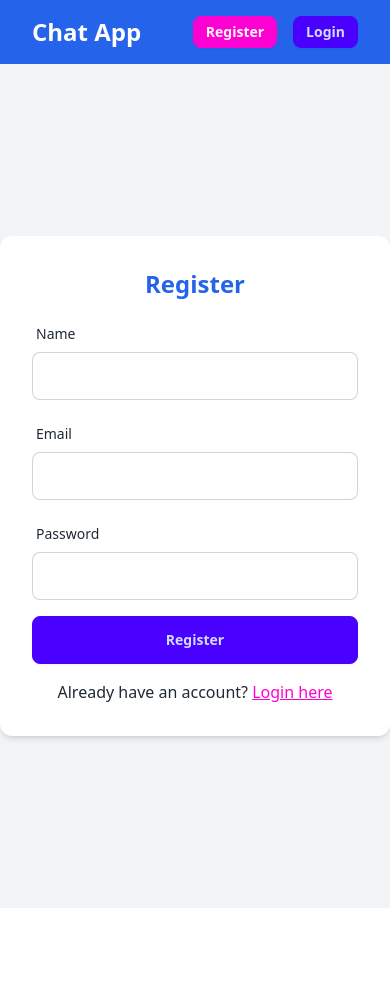
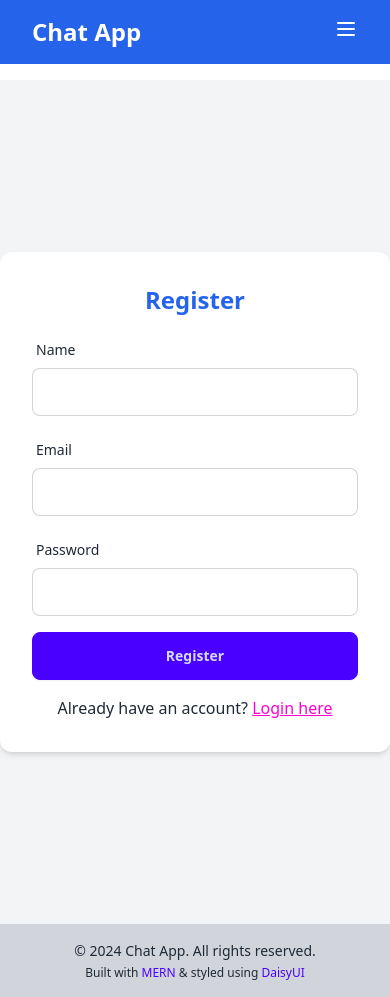
Before and after one commit to Aditya201514049/chat-app, a React (Vite) app in the folder frontend/: page / in a window 390 px wide. Before the commit the page ends 908 px from the top, so only its background shows below. Built offline with nearby package versions, Linux system fonts and the light colour scheme; no server answers.

Commit message:
feat: add Footer component and enhance Navbar for mobile responsiveness

```diff
--- a/frontend/src/App.jsx
+++ b/frontend/src/App.jsx
@@ -5,6 +5,7 @@ import { BrowserRouter as Router, Routes, Route, Navigate } from "react-router-d
 import RegisterForm from "./pages/RegisterForm";
 import LoginForm from "./pages/LoginForm";
 import Navbar from "./components/Navbar";
+import Footer from "./components/Footer";
 import FriendsPage from "./pages/FriendsPage";
 import HomePage2 from "./pages/HomePage2";
 
@@ -13,29 +14,27 @@ function App() {
 
   return (
     <Router>
-      {/* Fixed Navbar */}
+      {/* Use flex and min-h-screen on the outermost div */}
+      <div className="flex flex-col min-h-screen">
         <Navbar />
 
-      {/* Content Section with padding to avoid overlap */}
-      <div className="mt-[64px] relative min-h-screen overflow-hidden">
+        {/* Main content */}
+        <div className="flex-1 mt-20">
           <Routes>
-          {/* Define routes */}
             <Route path="/login" element={<LoginForm />} />
             <Route path="/register" element={<RegisterForm />} />
             <Route path="/friends" element={<FriendsPage />} />
             <Route path="/home" element={<HomePage2 />} />
-
-          {/* Dynamic route based on authentication */}
-          <Route
-            path="/"
-            element={isAuthenticated ? <HomePage2 /> : <RegisterForm />}
-          />
+            <Route path="/" element={isAuthenticated ? <HomePage2 /> : <RegisterForm />} />
           </Routes>
         </div>
 
-      {/* Optionally apply any overflow: hidden or fixed positioning for main chat section */}
+        {/* Footer stays at the bottom */}
+        <Footer />
+      </div>
     </Router>
   );
 }
 
+
 export default App;
--- /dev/null
+++ b/frontend/src/components/Footer.jsx
@@ -0,0 +1,14 @@
+const Footer = () => {
+    return (
+      <footer className="bg-gray-300 text-base-content p-4 text-center border-t border-gray-300">
+        <div className="container mx-auto">
+          <p className="text-sm">&copy; {new Date().getFullYear()} Chat App. All rights reserved.</p>
+          <p className="text-xs mt-1">
+            Built with <span className="text-primary">MERN</span> & styled using <span className="text-primary">DaisyUI</span>
+          </p>
+        </div>
+      </footer>
+    );
+  };
+
+  export default Footer;
--- a/frontend/src/components/Navbar.jsx
+++ b/frontend/src/components/Navbar.jsx
@@ -1,5 +1,5 @@
 
-import React, { useEffect, useState } from "react";
+import React, { useEffect, useState, useRef } from "react";
 import { Link, useNavigate } from "react-router-dom";
 
 // Store the API URL in a variable at the top
@@ -9,10 +9,14 @@ const Navbar = () => {
   const navigate = useNavigate();
   const [userName, setUserName] = useState(""); // State to store the user's name
   const [userEmail, setUserEmail] = useState(""); // State to store the user's email
-  const [loading, setLoading] = useState(true); // Loading state to handle the asynchronous user info fetching
-  const [isDropdownOpen, setIsDropdownOpen] = useState(false); // State to toggle dropdown
+  const [loading, setLoading] = useState(true); // Loading state for user info fetching
+  const [isDropdownOpen, setIsDropdownOpen] = useState(false); // Desktop user dropdown state
+  const [isMobileMenuOpen, setIsMobileMenuOpen] = useState(false); // Mobile hamburger menu state
   const [activeLink, setActiveLink] = useState(""); // State to track the active link
   const token = localStorage.getItem("token"); // Check if token exists
+
+  const mobileDropdownRef = useRef(null);
+  const desktopDropdownRef = useRef(null);
 
   // Fetch user info
   useEffect(() => {
@@ -47,22 +51,39 @@ const Navbar = () => {
     localStorage.removeItem("token"); // Remove token
     navigate("/login"); // Redirect to login page
     setActiveLink(""); // Reset active link on logout
+    setIsMobileMenuOpen(false);
   };
 
   // Set active link when clicked
   const handleLinkClick = (link) => {
     setActiveLink(link);
+    setIsMobileMenuOpen(false);
   };
 
-  // Toggle the dropdown
+  // Toggle the desktop dropdown
   const toggleDropdown = () => {
     setIsDropdownOpen(!isDropdownOpen);
   };
 
-  // Loading spinner or loading state
+  // Close dropdown if clicking outside (desktop)
+  useEffect(() => {
+    const handleClickOutside = (event) => {
+      if (
+        desktopDropdownRef.current &&
+        !desktopDropdownRef.current.contains(event.target)
+      ) {
+        setIsDropdownOpen(false);
+      }
+    };
+
+    document.addEventListener("mousedown", handleClickOutside);
+    return () => document.removeEventListener("mousedown", handleClickOutside);
+  }, []);
+
+  // Loading state
   if (loading) {
     return (
-      <nav className="fixed top-0 w-full bg-blue-600 text-white py-3 shadow-md z-50">
+      <nav className="fixed top-0 left-0 w-full bg-blue-600 text-white py-3 shadow-md z-50">
         <div className="container mx-auto flex justify-between items-center px-4">
           <h1 className="text-2xl font-bold">Loading...</h1>
         </div>
@@ -75,7 +96,8 @@ const Navbar = () => {
       <div className="container mx-auto flex justify-between items-center px-4">
         <h1 className="text-2xl font-bold">Chat App</h1>
 
-        <div className="flex items-center space-x-4">
+        {/* Desktop Navigation (visible on md and up) */}
+        <div className="hidden md:flex items-center space-x-4">
           {!token ? (
             <>
               <Link to="/register">
@@ -124,7 +146,7 @@ const Navbar = () => {
               </Link>
 
               {userName && (
-                <div className="relative">
+                <div className="relative" ref={desktopDropdownRef}>
                   <button
                     onClick={toggleDropdown}
                     className="text-sm font-medium hover:text-gray-300"
@@ -152,7 +174,88 @@ const Navbar = () => {
             </>
           )}
         </div>
+
+        {/* Mobile Hamburger (visible on small screens) */}
+        <div className="md:hidden">
+          <button
+            onClick={() => setIsMobileMenuOpen(!isMobileMenuOpen)}
+            className="text-white focus:outline-none"
+          >
+            {isMobileMenuOpen ? (
+              // Close (X) icon
+              <svg
+                className="w-6 h-6"
+                fill="none"
+                stroke="currentColor"
+                viewBox="0 0 24 24"
+                xmlns="http://www.w3.org/2000/svg"
+              >
+                <path
+                  strokeLinecap="round"
+                  strokeLinejoin="round"
+                  strokeWidth="2"
+                  d="M6 18L18 6M6 6l12 12"
+                />
+              </svg>
+            ) : (
+              // Hamburger icon
+              <svg
+                className="w-6 h-6"
+                fill="none"
+                stroke="currentColor"
+                viewBox="0 0 24 24"
+                xmlns="http://www.w3.org/2000/svg"
+              >
+                <path
+                  strokeLinecap="round"
+                  strokeLinejoin="round"
+                  strokeWidth="2"
+                  d="M4 6h16M4 12h16M4 18h16"
+                />
+              </svg>
+            )}
+          </button>
+        </div>
       </div>
+
+      {/* Mobile Dropdown Menu */}
+      {isMobileMenuOpen && (
+        <div className="md:hidden bg-blue-600 text-white px-4 pt-2 pb-4">
+          {!token ? (
+            <>
+              <Link to="/register" onClick={() => handleLinkClick("register")}>
+                <button className="block w-full text-left py-2">
+                  Register
+                </button>
+              </Link>
+              <Link to="/login" onClick={() => handleLinkClick("login")}>
+                <button className="block w-full text-left py-2">Login</button>
+              </Link>
+            </>
+          ) : (
+            <>
+              <Link to="/home" onClick={() => handleLinkClick("home")}>
+                <button className="block w-full text-left py-2">Home</button>
+              </Link>
+              <Link to="/friends" onClick={() => handleLinkClick("friends")}>
+                <button className="block w-full text-left py-2">Friends</button>
+              </Link>
+              <div className="border-t border-blue-500 pt-2">
+                <div className="py-1">
+                  <p className="font-bold">{userName}</p>
+                  <p className="text-sm">{userEmail}</p>
+                </div>
+                <button
+                  onClick={handleLogout}
+                  className="w-full text-left py-2 text-red-500"
+                >
+                  Logout
+                </button>
+              </div>
+            </>
+          )}
+        </div>
+      )}
     </nav>
   );
 };
```
Also changed, not shown: frontend/src/pages/HomePage2.jsx (line endings or trailing spaces). Lines whose indentation alone changed are shown as unchanged.
